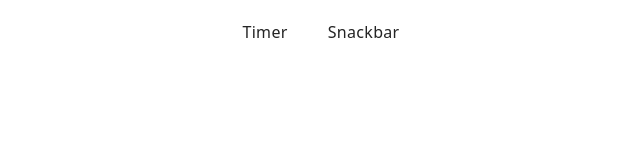
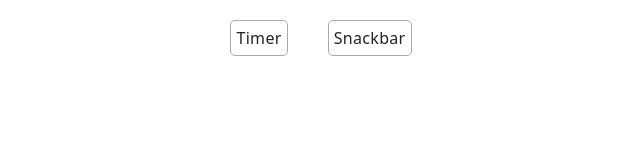
Before and after one commit to Aleksandr-1977/goit-js-hw-10, a website built with Vite: page src/index.html in a window 1280 px wide. Shown: the whole page, without its empty margins (319-959 px from the left). Built offline with nearby package versions, Linux system fonts and the light colour scheme.

Commit message:
fix main page

```diff
--- a/src/css/styles.css
+++ b/src/css/styles.css
@@ -18,6 +18,12 @@
 @import url('./badges.css');
 @import url('./back-link.css');
 @import url('./footer.css');
+
+.nav-link {
+  border: 1px solid darkgrey;
+  border-radius: 5px;
+  padding: 5px;
+}
 /*=============Timer================*/
 .input-data {
   display: flex;
```
Also changed, not shown: src/2-snackbar.html (+1 -1 lines).
